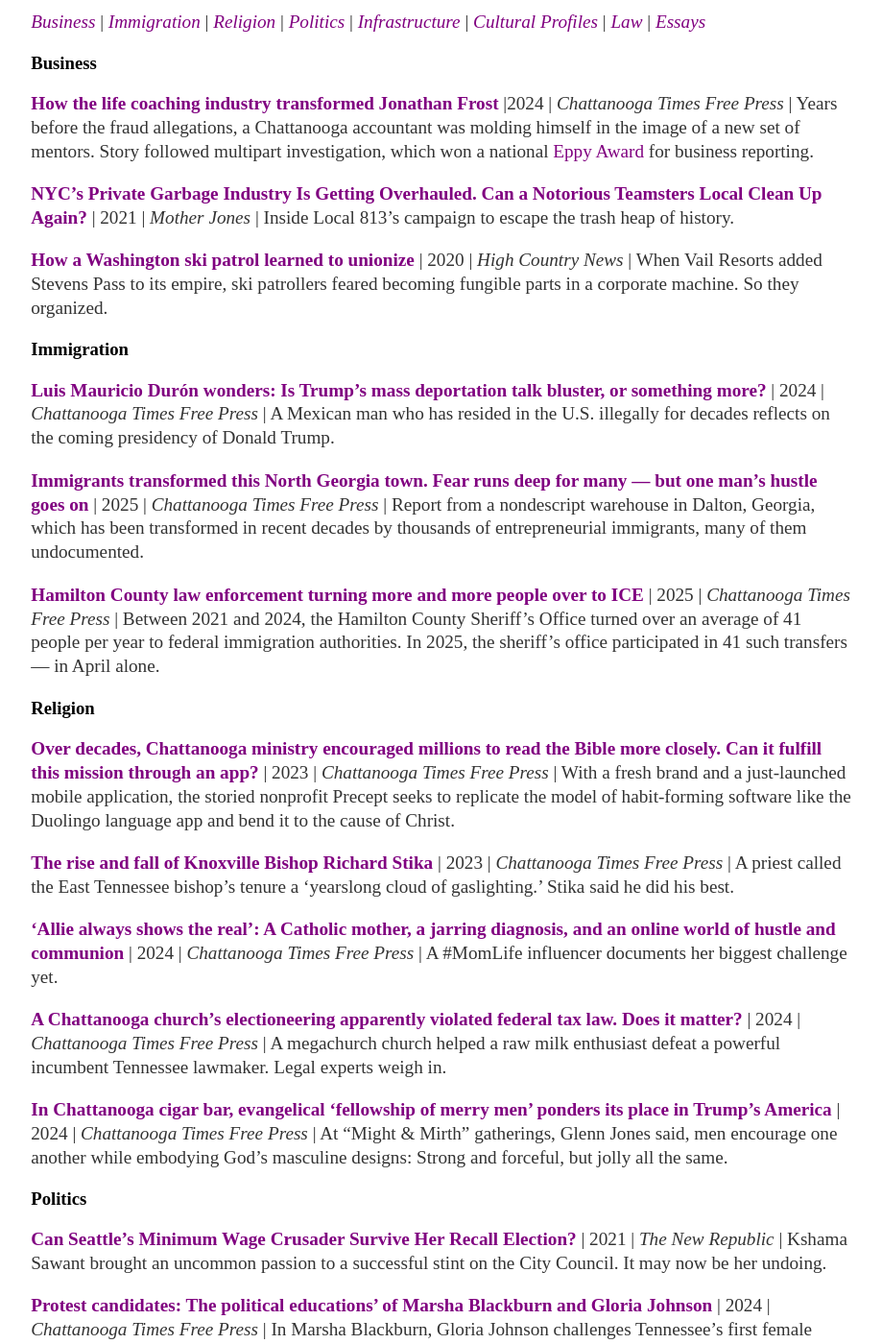
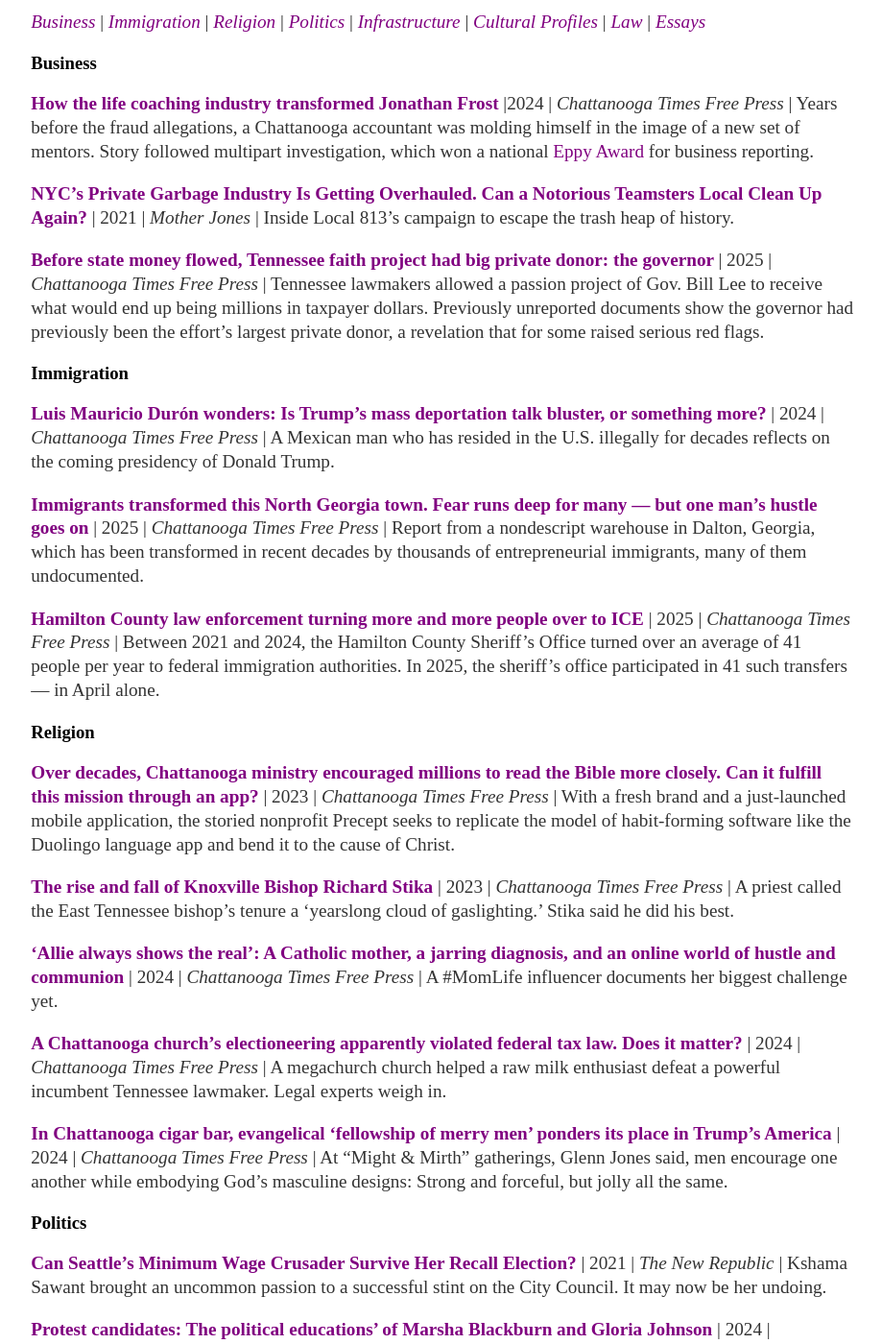
Before and after one commit to aonschwartz/aonschwartz.github.io, a Jekyll site: the page built from about/index.md, in a window 1280 px wide and 1400 px high, scrolled down 235 px. Shown: the whole window at 96% size, without its empty margins (179-1098 px from the left). Built offline with Jekyll 4.4.1, drawn with Linux system fonts in a browser that asks for light colours; some of the changed text lies outside the part shown.

Commit message:
Update index.md

```diff
--- a/about/index.md
+++ b/about/index.md
@@ -13,7 +13,8 @@
 
 **[NYC’s Private Garbage Industry Is Getting Overhauled. Can a Notorious Teamsters Local Clean Up Again?](https://www.motherjones.com/politics/2021/10/teamsters-local-813-nyc-garbage-mob/)** \|  2021 \| *Mother Jones* \| Inside Local 813’s campaign to escape the trash heap of history.
 
-**[How a Washington ski patrol learned to unionize](https://www.hcn.org/issues/52.7/north-labor-how-a-washington-ski-patrol-learned-to-unionize)** \| 2020 \| *High Country News* \|  When Vail Resorts added Stevens Pass to its empire, ski patrollers feared becoming fungible parts in a corporate machine. So they organized.
+**[Before state money flowed, Tennessee faith project had big private donor: the governor
+](https://www.timesfreepress.com/news/2025/apr/26/before-state-money-flowed-tennessee-faith-project/)** \| 2025 \| *Chattanooga Times Free Press* \| Tennessee lawmakers allowed a passion project of Gov. Bill Lee to receive what would end up being millions in taxpayer dollars. Previously unreported documents show the governor had previously been the effort's largest private donor, a revelation that for some raised serious red flags.
 
 ### <a name="ImmigrationReporting"><a/>Immigration
 
@@ -42,9 +43,6 @@
 **[Can Seattle’s Minimum Wage Crusader Survive Her Recall Election?](https://newrepublic.com/article/164600/kshama-sawant-minimum-wage-recall)** \| 2021 \| *The New Republic* \| Kshama Sawant brought an uncommon passion to a successful stint on the City Council. It may now be her undoing.
 
 **[Protest candidates: The political educations' of Marsha Blackburn and Gloria Johnson](https://www.timesfreepress.com/news/2024/oct/12/protest-candidates-how-marsha-blackburn-and/)** \| 2024 \| *Chattanooga Times Free Press* \| In Marsha Blackburn, Gloria Johnson challenges Tennessee's first female senator and a Fox News stalwart whose barbed commentaries on the culture war issues of the day lead many, according to allies, to overlook a subtle pragmatic streak.
-
-**[Before state money flowed, Tennessee faith project had big private donor: the governor
-](https://www.timesfreepress.com/news/2025/apr/26/before-state-money-flowed-tennessee-faith-project/)** \| 2025 \| *Chattanooga Times Free Press* \| Tennessee lawmakers allowed a passion project of Gov. Bill Lee to receive what would end up being millions in taxpayer dollars. That prior to this the governor had personally funded the effort raises "red flags" for some.
 
 **[How a pledge involving the Middle East came to be mandated in government contracts across Tennessee](https://www.timesfreepress.com/news/2023/jul/29/how-a-pledge-involving-the-middle-east-came-to-be/#/questions)** \| 2023 \|  *Chattanooga Times Free Press* \| In recent years, Christians United for Israel helped bring an anti-boycott law to 35 states, including Alabama, Georgia and Tennessee. How did it do it?
 
```
